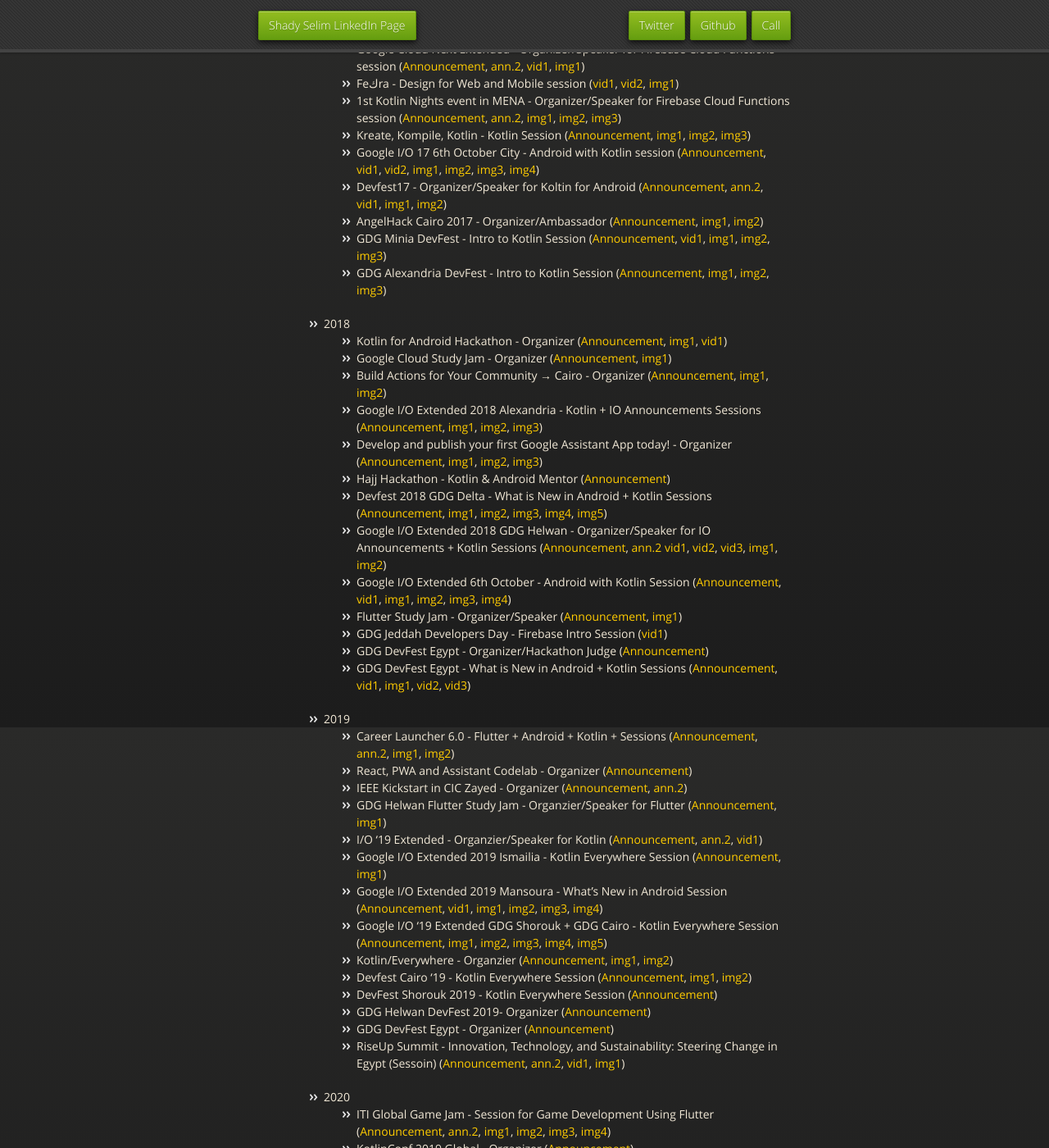
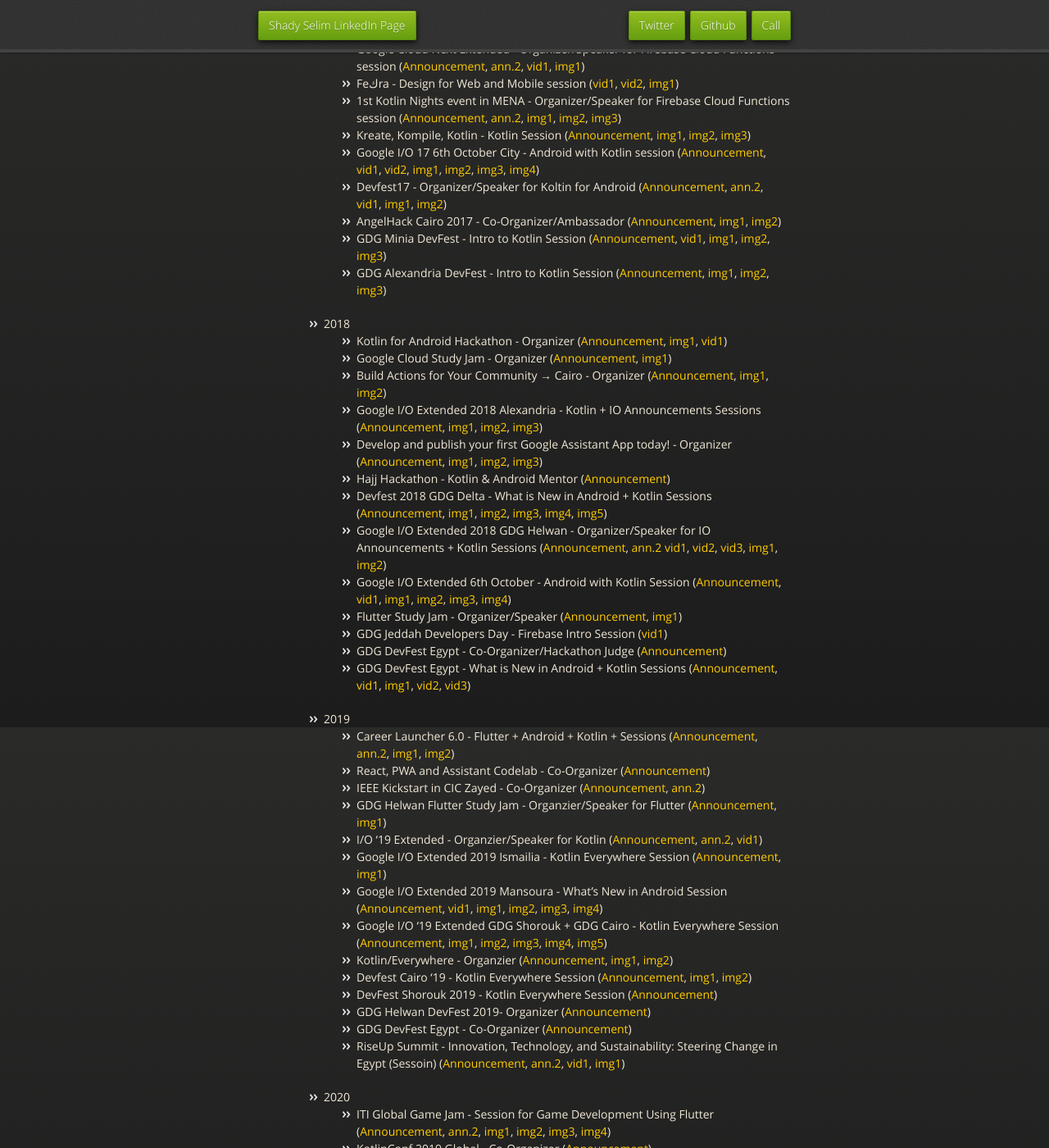
Before and after one commit to Shady-Selim/shady-selim.github.io, a Jekyll site: the page built from index.md, in a window 1280 px wide and 1400 px high, scrolled down 3613 px. Shown: the whole window at 82% size. Built offline with Jekyll 4.4.1, drawn with Linux system fonts in a browser that asks for light colours; our own code applies the rules of GitHub Pages for plain Markdown files; some of the changed text lies outside the part shown.

````diff
--- a/index.md
+++ b/index.md
@@ -136,7 +136,7 @@ Please refer to [Shady Selim's LinkedIn page](https://www.linkedin.com/in/shadys
     - Kreate, Kompile, Kotlin - Kotlin Session ([Announcement](https://www.facebook.com/events/105537826780426/permalink/107192466614962/), [img1](https://www.facebook.com/GDG.NewCairo/photos/a.1175786619194481/1175833725856437/?type=3&theater), [img2](https://www.facebook.com/GDG.NewCairo/photos/a.1175786619194481/1175822539190889/?type=3&theater), [img3](https://www.facebook.com/GDG.NewCairo/photos/a.1175786619194481/1175938085846001/?type=3&theater))
     - Google I/O 17 6th October City - Android with Kotlin session ([Announcement](https://www.facebook.com/events/137333140175917/permalink/142435976332300/), [vid1](https://www.facebook.com/events/137333140175917/permalink/144524609456770/), [vid2](https://www.facebook.com/events/137333140175917/permalink/144523536123544/), [img1](https://www.facebook.com/events/137333140175917/permalink/144520532790511/), [img2](https://www.facebook.com/GDGOctober/photos/pcb.146910895884808/1496115803767549/?type=3&theater), [img3](https://www.facebook.com/GDGOctober/photos/pcb.146910895884808/1496116870434109/?type=3&theater), [img4](https://www.facebook.com/GDGOctober/photos/pcb.146910895884808/1496116407100822/?type=3&theater))
     - Devfest17 - Organizer/Speaker for Koltin for Android ([Announcement](https://www.facebook.com/events/1875423396121326/), [ann.2](https://www.facebook.com/events/1875423396121326/permalink/1875439939453005/), [vid1](https://youtu.be/3Zsu8CuOHMU), [img1](https://www.facebook.com/dr.shady.selim/posts/1523564607728810), [img2](https://www.facebook.com/photo.php?fbid=921010654724633&set=a.381157872043250&type=3&theater))
-    - AngelHack Cairo 2017 - Organizer/Ambassador ([Announcement](https://www.facebook.com/events/318545328615459/), [img1](https://www.facebook.com/AngelHackHQ/photos/a.1665651500146473/1665651916813098/?type=3&theater), [img2](https://www.facebook.com/aucventurelab/photos/a.654376341293122/1558268204237260/?type=3&theater))
+    - AngelHack Cairo 2017 - Co-Organizer/Ambassador ([Announcement](https://www.facebook.com/events/318545328615459/), [img1](https://www.facebook.com/AngelHackHQ/photos/a.1665651500146473/1665651916813098/?type=3&theater), [img2](https://www.facebook.com/aucventurelab/photos/a.654376341293122/1558268204237260/?type=3&theater))
     - GDG Minia DevFest - Intro to Kotlin Session ([Announcement](https://www.facebook.com/dr.shady.selim/posts/1488215277930410), [vid1](https://www.facebook.com/events/1872482189682496/permalink/1881367968793918/), [img1](https://www.facebook.com/InsiderMinia/photos/pcb.1325802787531332/1325802474198030/?type=3&theater), [img2](https://www.facebook.com/InsiderMinia/photos/pcb.1325802787531332/1325802740864670/?type=3&theater), [img3](https://www.facebook.com/InsiderMinia/photos/pcb.1325802787531332/1325802134198064/?type=3&theater))
     - GDG Alexandria DevFest - Intro to Kotlin Session ([Announcement](https://www.facebook.com/events/712265892303665/permalink/719082848288636/), [img1](https://www.facebook.com/GDG.Alexandria/photos/a.1666462433416057/1666493986746235/?type=3&theater), [img2](https://www.facebook.com/GDG.Alexandria/photos/a.1666462433416057/1666494906746143/?type=3&theater), [img3](https://www.facebook.com/GDG.Alexandria/photos/a.1666462433416057/1666493706746263/?type=3&theater))
   - 2018
@@ -151,12 +151,12 @@ Please refer to [Shady Selim's LinkedIn page](https://www.linkedin.com/in/shadys
     - Google I/O Extended 6th October - Android with Kotlin Session ([Announcement](https://www.facebook.com/GDGOctober/photos/pcb.2130774453878501/1872747519437707/?type=3&theater), [vid1](https://youtu.be/xTad2slKd30), [img1](https://www.facebook.com/events/2127630030859610/permalink/2133723076916972/), [img2](https://www.facebook.com/photo.php?fbid=1847771311984294&set=a.287808937980547&type=3&theater), [img3](https://www.facebook.com/ultras.fci/photos/gm.1789333204448032/1376286329170077/?type=3&theater), [img4](https://www.facebook.com/GDGOctober/photos/gm.2133723076916972/1877018642343928/?type=3&theater))
     - Flutter Study Jam - Organizer/Speaker ([Announcement](https://www.facebook.com/events/554186508366614/), [img1](https://www.facebook.com/Helwan.GDG/posts/2227384107495685))
     - GDG Jeddah Developers Day - Firebase Intro Session ([vid1](https://youtu.be/SSBKUN6wDsQ))
-    - GDG DevFest Egypt - Organizer/Hackathon Judge ([Announcement](https://www.facebook.com/events/1555468525300697/))
+    - GDG DevFest Egypt - Co-Organizer/Hackathon Judge ([Announcement](https://www.facebook.com/events/1555468525300697/))
     - GDG DevFest Egypt - What is New in Android + Kotlin Sessions ([Announcement](https://www.facebook.com/events/1555468525300697/), [vid1](https://youtu.be/AL9X-sNFXbk), [img1](https://www.facebook.com/events/1555468525300697/permalink/1572908460223370/), [vid2](https://youtu.be/CFYtaM88F5Q), [vid3](https://youtu.be/JUJd_vFjpE8))
   - 2019
     - Career Launcher 6.0 - Flutter + Android + Kotlin + Sessions ([Announcement](https://www.facebook.com/kvectorfoundation/photos/gm.1246705902121259/1949158128546899/?type=3&theater), [ann.2](https://www.facebook.com/kvectorfoundation/photos/gm.1251420934983089/1954798571316188/?type=3&theater), [img1](https://www.facebook.com/kvectorfoundation/photos/pcb.1255757981216051/1959885817474130/?type=3&theater), [img2](https://www.facebook.com/kvectorfoundation/photos/pcb.1256386007819915/1960605204068858/?type=3&theater))
-    - React, PWA and Assistant Codelab - Organizer ([Announcement](https://www.facebook.com/events/2083690501712330/))
-    - IEEE Kickstart in CIC Zayed - Organizer ([Announcement](https://www.facebook.com/events/381702232381508/), [ann.2](https://www.facebook.com/CanadianIEEE/photos/pcb.553926785115361/838101696538404/?type=3&theater))
+    - React, PWA and Assistant Codelab - Co-Organizer ([Announcement](https://www.facebook.com/events/2083690501712330/))
+    - IEEE Kickstart in CIC Zayed - Co-Organizer ([Announcement](https://www.facebook.com/events/381702232381508/), [ann.2](https://www.facebook.com/CanadianIEEE/photos/pcb.553926785115361/838101696538404/?type=3&theater))
     - GDG Helwan Flutter Study Jam - Organzier/Speaker for Flutter ([Announcement](https://www.facebook.com/events/286812132218314/), [img1](https://www.facebook.com/photo.php?fbid=1359712544196595&set=a.194150084086186&type=3&theater))
     - I/O '19 Extended - Organzier/Speaker for Kotlin ([Announcement](https://www.facebook.com/events/365484854107835/), [ann.2](https://www.facebook.com/Helwan.GDG/photos/gm.368706943785626/2405930446307716/?type=3&theater), [vid1](https://youtu.be/aYGcO6qhCCA))
     - Google I/O Extended 2019 Ismailia - Kotlin Everywhere Session ([Announcement](https://www.facebook.com/gdgismailia1/photos/gm.712559082531838/651691952008437/?type=3&theater), [img1](https://www.facebook.com/gdgismailia1/photos/gm.717434652044281/656858548158444/?type=3&theater))
@@ -166,11 +166,11 @@ Please refer to [Shady Selim's LinkedIn page](https://www.linkedin.com/in/shadys
     - Devfest Cairo '19 - Kotlin Everywhere Session ([Announcement](https://www.facebook.com/GDGCairo/photos/gm.580885019320976/2516214095115054/?type=3&theater), [img1](https://www.facebook.com/GDGCairo/photos/gm.583734272369384/2523289397740857/?type=3&theater), [img2](https://www.facebook.com/GDGCairo/photos/pcb.585172138892264/2527520700651060/?type=3&theater))
     - DevFest Shorouk 2019 - Kotlin Everywhere Session ([Announcement](https://www.facebook.com/GDGShorouk/photos/gm.2730556343670098/1906497332787017/?type=3&theater))
     - GDG Helwan DevFest 2019- Organizer ([Announcement](https://www.meetup.com/GDG-Helwan/events/264027079/))
-    - GDG DevFest Egypt - Organizer ([Announcement](https://www.facebook.com/events/2118022194970365/))
+    - GDG DevFest Egypt - Co-Organizer ([Announcement](https://www.facebook.com/events/2118022194970365/))
     - RiseUp Summit - Innovation, Technology, and Sustainability: Steering Change in Egypt (Sessoin) ([Announcement](https://riseupsummit.com/workshops?fbclid=IwAR1vzGLou7J8FBti812YagakynmBMvO7HWiUVkP4Idp-iG4Xwj1nf5DwG3c), [ann.2](https://riseupsummit.com/speakers), [vid1](https://www.facebook.com/AndelaEgypt/videos/744827579356535/), [img1](https://www.facebook.com/AndelaEgypt/photos/pcb.1064771713866895/1064765633867503/?type=3&theater))
   - 2020
     - ITI Global Game Jam - Session for Game Development Using Flutter ([Announcement](https://www.facebook.com/events/427144828162274/permalink/465341304342626/), [ann.2](https://www.facebook.com/AndelaEgypt/photos/pcb.1114352182242181/1114350765575656/?type=3&theater), [img1](https://www.facebook.com/AndelaEgypt/photos/pcb.1115915922085807/1115912275419505/?type=3&theater), [img2](https://www.facebook.com/AndelaEgypt/photos/pcb.1115915922085807/1115912362086163/?type=3&theater), [img3](https://www.facebook.com/IGDA.Egypt.Chapter/photos/a.1108523622812950/1108596252805687/?type=3&theater), [img4](https://www.facebook.com/IGDA.Egypt.Chapter/photos/a.1108523622812950/1108596092805703/?type=3&theater))
-    - KotlinConf 2019 Global - Organizer ([Announcement](https://www.meetup.com/GDG-Helwan/events/266433824/))
+    - KotlinConf 2019 Global - Co-Organizer ([Announcement](https://www.meetup.com/GDG-Helwan/events/266433824/))
 
 ```
 Plus lots more if you have time ;)
````
